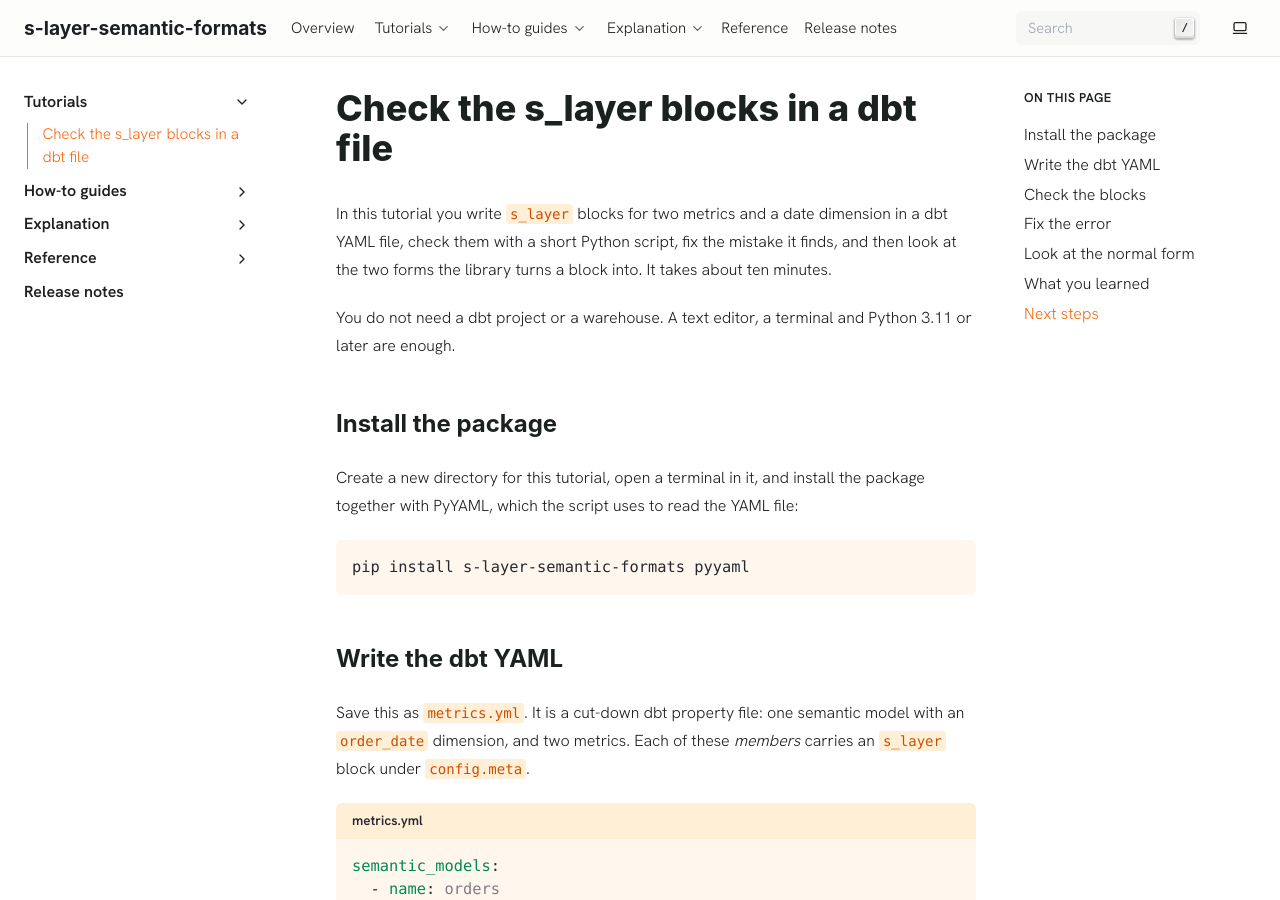
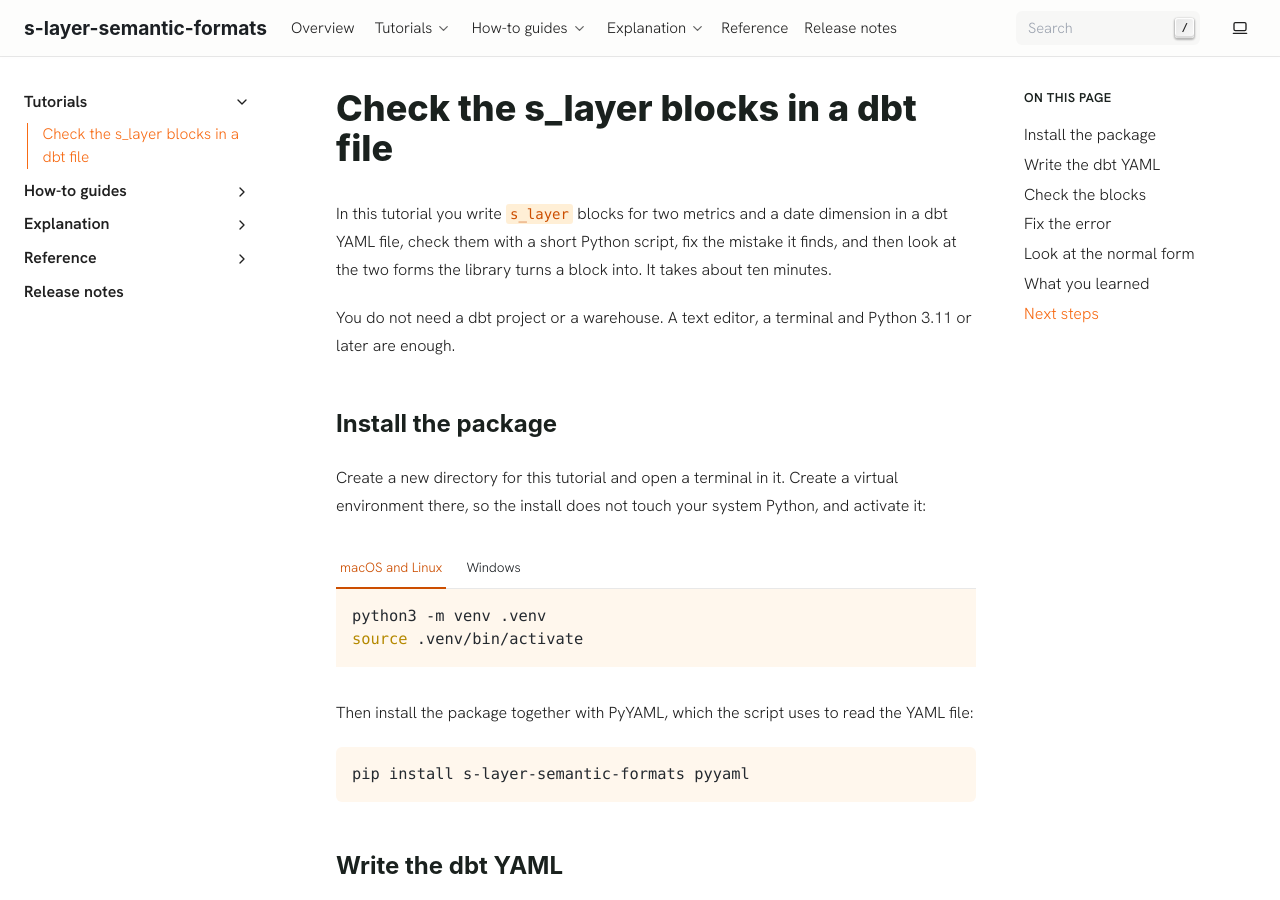
Before and after one commit to s-layer/semantic-formats, a Sphinx documentation site: the page built from docs/tutorials/first-blocks.rst, in a window 1280 px wide and 900 px high. Built offline with Sphinx 7.4.7, drawn with Linux system fonts in a browser that asks for light colours; some web fonts are replaced; pages that are not in the unit, such as notebooks, are missing from menus.

Commit message:
docs: apply the user-tester fixes
Both persona passes found no failures. Apply their partial fixes: a
virtual-environment step in the tutorial, a note on pasted indentation in
the YAML check script, a repository link for the schema file, and a
section on reading x- extension keys. Record the scenarios and persona
reports.

Co-Authored-By: Claude Opus 5.5 (1M context) <noreply@anthropic.com>
Claude-Session: https://claude.ai/code/session_01ErGDLFzZ5C1oTwwSRWEi5F

```diff
--- a/docs/how-to/use-the-json-schema.rst
+++ b/docs/how-to/use-the-json-schema.rst
@@ -90,6 +90,11 @@ To use the schema outside Python, copy the file into your project or build:
 Any draft 2020-12 validator can then load ``s_layer.schema.json``. Copy it again when you
 upgrade the package, so the copy matches the version your Python code uses.
 
+If the tool has no Python at all, take the file from the `source repository
+<https://github.com/s-layer/semantic-formats/tree/main/src/s_layer_semantic_formats>`_
+instead. Use the release tag (``v0.1.0`` and so on) that matches the package version the
+Python side of your system uses.
+
 Know what the schema does not check
 -----------------------------------
 
--- a/docs/how-to/write-a-block.rst
+++ b/docs/how-to/write-a-block.rst
@@ -274,7 +274,8 @@ Step 6: Check the block
 -----------------------
 
 Save this as ``check_block.py``, paste your block between the triple quotes and set the
-member type:
+member type. The pasted lines can keep the indentation they had in the dbt file, as long as
+it is the same on every top-level key:
 
 .. code-block:: python
    :caption: check_block.py
--- a/docs/tutorials/first-blocks.rst
+++ b/docs/tutorials/first-blocks.rst
@@ -18,8 +18,29 @@ later are enough.
 Install the package
 -------------------
 
-Create a new directory for this tutorial, open a terminal in it, and install the package
-together with PyYAML, which the script uses to read the YAML file:
+Create a new directory for this tutorial and open a terminal in it. Create a virtual
+environment there, so the install does not touch your system Python, and activate it:
+
+.. tab-set::
+   :sync-group: os
+
+   .. tab-item:: macOS and Linux
+      :sync: unix
+
+      .. code-block:: bash
+
+         python3 -m venv .venv
+         source .venv/bin/activate
+
+   .. tab-item:: Windows
+      :sync: windows
+
+      .. code-block:: powershell
+
+         py -m venv .venv
+         .venv\Scripts\activate
+
+Then install the package together with PyYAML, which the script uses to read the YAML file:
 
 .. code-block:: bash
 
```
Also changed, not shown: docs/how-to/validate-a-block.rst (+28 -0 lines), .doc-writer/persona-report-analytics-engineer.md (added), .doc-writer/persona-report-python-integrator.md (added), 1 other file.
